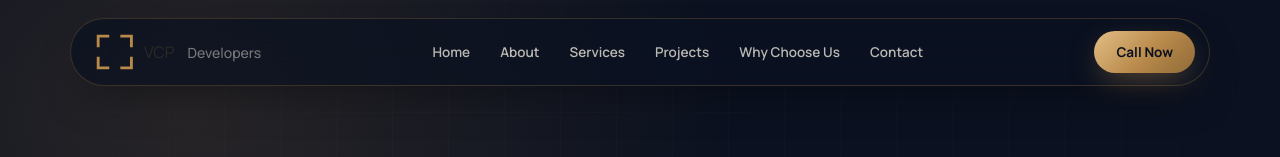
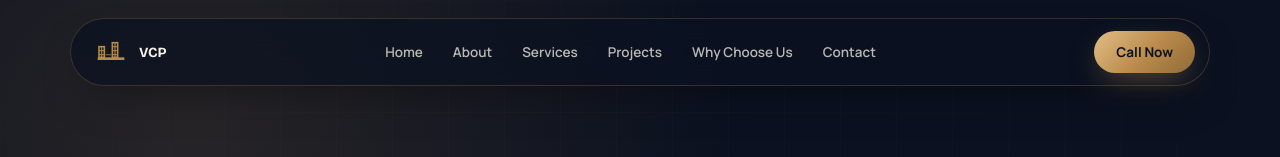
Before and after one commit to darshanmg8577-code/real-estate-website, a Next.js app: page / in a window 1280 px wide. Shown: the top 157 px of the page. Built offline with nearby package versions, Linux system fonts and the light colour scheme.

Commit message:
Describe your changes

```diff
--- a/src/app/page.tsx
+++ b/src/app/page.tsx
@@ -229,35 +229,17 @@ h1,h2,h3,h4{font-family:var(--font-display);font-weight:600;line-height:1.05;let
   box-shadow:0 24px 50px -18px rgba(0,0,0,0.6);
 }
 .nav-logo{
-  display:flex;align-items:center;gap:11px;
+  display:flex;align-items:center;gap:12px;
+  font-family:var(--font-display);
+  font-weight:700;
+  font-size:15px;
+  color:var(--linen);
   flex-shrink:0;
 }
 .nav-logo-mark{
-  width:38px;height:38px;
+  width:32px;height:32px;
   position:relative;
   flex-shrink:0;
-}
-.nav-logo-text{
-  display:flex;
-  flex-direction:column;
-  line-height:1.22;
-  text-align:left;
-}
-.nav-logo-name{
-  font-family:var(--font-display);
-  font-weight:700;
-  font-size:14.5px;
-  color:var(--linen);
-  white-space:nowrap;
-}
-.nav-logo-sub{
-  font-family:var(--font-mono);
-  font-size:9px;
-  letter-spacing:0.07em;
-  text-transform:uppercase;
-  color:rgba(245,241,230,0.45);
-  white-space:nowrap;
-  margin-top:2px;
 }
 .nav-links{
   display:flex;
@@ -886,7 +868,8 @@ h1,h2,h3,h4{font-family:var(--font-display);font-weight:600;line-height:1.05;let
   background:linear-gradient(90deg, transparent, var(--brass), transparent);
 }
 .footer-grid{display:grid;grid-template-columns:1.3fr 1fr 1fr;gap:50px;margin-bottom:60px;}
-.footer-logo{font-family:var(--font-display);font-size:22px;font-weight:700;color:var(--linen);margin-bottom:16px;}
+.footer-logo{font-family:var(--font-display);font-size:22px;font-weight:700;color:var(--linen);margin-bottom:16px;display:flex;align-items:center;gap:12px;}
+.footer-logo-mark{width:28px;height:28px;flex-shrink:0;}
 .footer-logo span{color:var(--brass-light);}
 .footer p{color:rgba(245,241,230,0.5);font-size:14.5px;line-height:1.7;max-width:320px;}
 .footer h5{font-family:var(--font-mono);font-size:11.5px;letter-spacing:0.12em;text-transform:uppercase;color:rgba(245,241,230,0.4);margin-bottom:18px;}
@@ -1064,17 +1047,23 @@ function Navigation() {
             style={{ background: 'none', border: 'none', cursor: 'pointer', padding: 0 }}
           >
             <svg className="nav-logo-mark" viewBox="0 0 24 24">
-              <path
-                d="M2 9V2h7M23 9V2h-7M2 15v7h7M23 15v7h-7"
-                stroke="#B8894A"
-                strokeWidth={1.8}
-                fill="none"
-              />
+              {/* Architectural foundation/plot base */}
+              <rect x="2" y="16" width="20" height="2" fill="#B8894A" />
+              {/* Left building */}
+              <rect x="3" y="8" width="4" height="8" fill="none" stroke="#B8894A" strokeWidth="1.2" />
+              <line x1="5" y1="8" x2="5" y2="16" stroke="#B8894A" strokeWidth="0.8" />
+              <line x1="3" y1="11" x2="7" y2="11" stroke="#B8894A" strokeWidth="0.8" />
+              <line x1="3" y1="14" x2="7" y2="14" stroke="#B8894A" strokeWidth="0.8" />
+              {/* Right building (taller) */}
+              <rect x="13" y="5" width="4" height="11" fill="none" stroke="#B8894A" strokeWidth="1.2" />
+              <line x1="15" y1="5" x2="15" y2="16" stroke="#B8894A" strokeWidth="0.8" />
+              <line x1="13" y1="8" x2="17" y2="8" stroke="#B8894A" strokeWidth="0.8" />
+              <line x1="13" y1="11" x2="17" y2="11" stroke="#B8894A" strokeWidth="0.8" />
+              <line x1="13" y1="14" x2="17" y2="14" stroke="#B8894A" strokeWidth="0.8" />
+              {/* Center connector/road */}
+              <line x1="8" y1="14" x2="12" y2="14" stroke="#B8894A" strokeWidth="1" opacity="0.6" />
             </svg>
-            VCP{' '}
-            <span style={{ color: 'rgba(245,241,230,0.45)', fontWeight: 500, fontSize: 14, marginLeft: 2 }}>
-              Developers
-            </span>
+            <span style={{ fontSize: '14px', fontWeight: 700, color: 'var(--linen)' }}>VCP</span>
           </button>
 
           <div className="nav-links">
@@ -1402,12 +1391,12 @@ function AboutSection() {
 // Services
 // ---------------------------------------------------------------------------
 const SERVICES = [
-  { icon: LandPlot, tag: 'SVC \u00b7 01', title: 'Residential Layout Development', desc: 'Premium residential layouts with modern infrastructure and planning' },
-  { icon: HomeIcon, tag: 'SVC \u00b7 02', title: 'Residential Site Sales', desc: 'Prime residential plots in well-planned communities' },
-  { icon: Hammer, tag: 'SVC \u00b7 03', title: 'House Construction', desc: 'Complete construction from foundation to finish' },
-  { icon: DollarSign, tag: 'SVC \u00b7 04', title: 'Housing Loan Assistance', desc: 'Expert guidance for housing loan approvals' },
-  { icon: FileText, tag: 'SVC \u00b7 05', title: 'Legal Documentation', desc: 'Complete documentation and compliance support' },
-  { icon: KeyIcon, tag: 'SVC \u00b7 06', title: 'End-to-End Key Handover', desc: 'From plot purchase to key handover solutions' },
+  { icon: LandPlot, tag: 'SVC · 01', title: 'Residential Layout Development', desc: 'Premium residential layouts with modern infrastructure and planning' },
+  { icon: HomeIcon, tag: 'SVC · 02', title: 'Residential Site Sales', desc: 'Prime residential plots in well-planned communities' },
+  { icon: Hammer, tag: 'SVC · 03', title: 'House Construction', desc: 'Complete construction from foundation to finish' },
+  { icon: DollarSign, tag: 'SVC · 04', title: 'Housing Loan Assistance', desc: 'Expert guidance for housing loan approvals' },
+  { icon: FileText, tag: 'SVC · 05', title: 'Legal Documentation', desc: 'Complete documentation and compliance support' },
+  { icon: KeyIcon, tag: 'SVC · 06', title: 'End-to-End Key Handover', desc: 'From plot purchase to key handover solutions' },
 ];
 
 function ServicesSection() {
@@ -1981,6 +1970,19 @@ function Footer() {
         <div className="footer-grid">
           <Reveal>
             <div className="footer-logo">
+              <svg className="footer-logo-mark" viewBox="0 0 24 24">
+                <rect x="2" y="16" width="20" height="2" fill="#B8894A" />
+                <rect x="3" y="8" width="4" height="8" fill="none" stroke="#B8894A" strokeWidth="1.2" />
+                <line x1="5" y1="8" x2="5" y2="16" stroke="#B8894A" strokeWidth="0.8" />
+                <line x1="3" y1="11" x2="7" y2="11" stroke="#B8894A" strokeWidth="0.8" />
+                <line x1="3" y1="14" x2="7" y2="14" stroke="#B8894A" strokeWidth="0.8" />
+                <rect x="13" y="5" width="4" height="11" fill="none" stroke="#B8894A" strokeWidth="1.2" />
+                <line x1="15" y1="5" x2="15" y2="16" stroke="#B8894A" strokeWidth="0.8" />
+                <line x1="13" y1="8" x2="17" y2="8" stroke="#B8894A" strokeWidth="0.8" />
+                <line x1="13" y1="11" x2="17" y2="11" stroke="#B8894A" strokeWidth="0.8" />
+                <line x1="13" y1="14" x2="17" y2="14" stroke="#B8894A" strokeWidth="0.8" />
+                <line x1="8" y1="14" x2="12" y2="14" stroke="#B8894A" strokeWidth="1" opacity="0.6" />
+              </svg>
               VCP <span>Developers</span>
             </div>
             <p>Premium residential layouts and complete home construction solutions in Shivamogga.</p>
```
